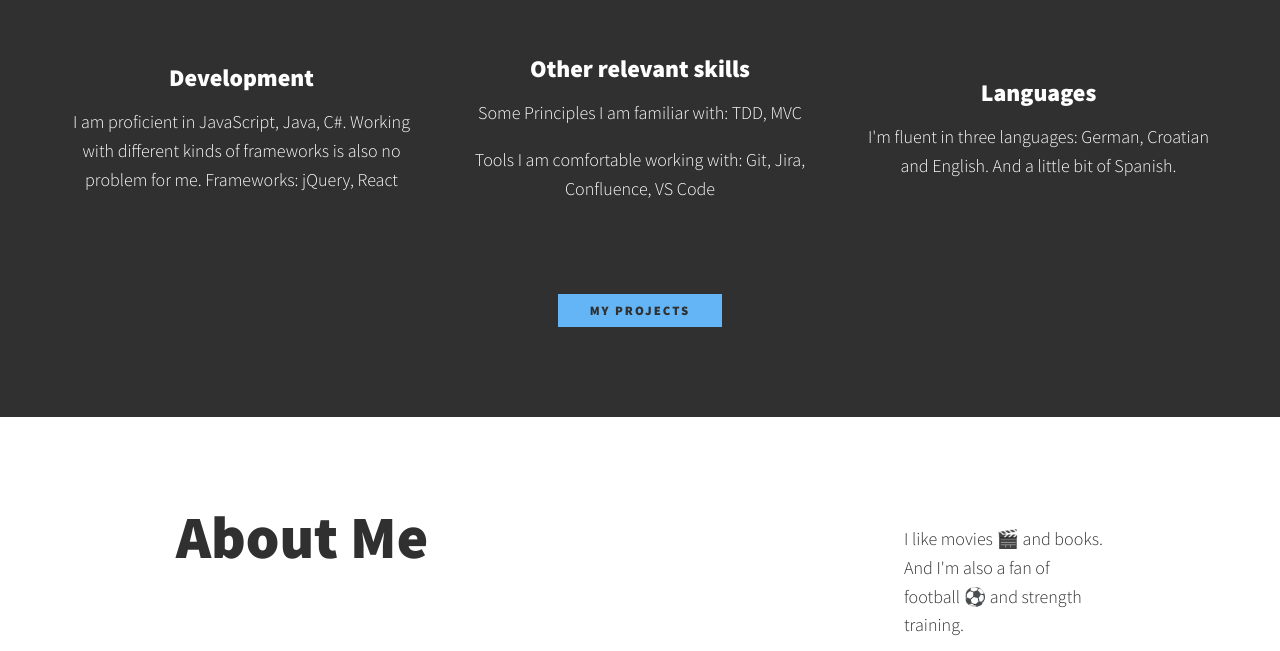
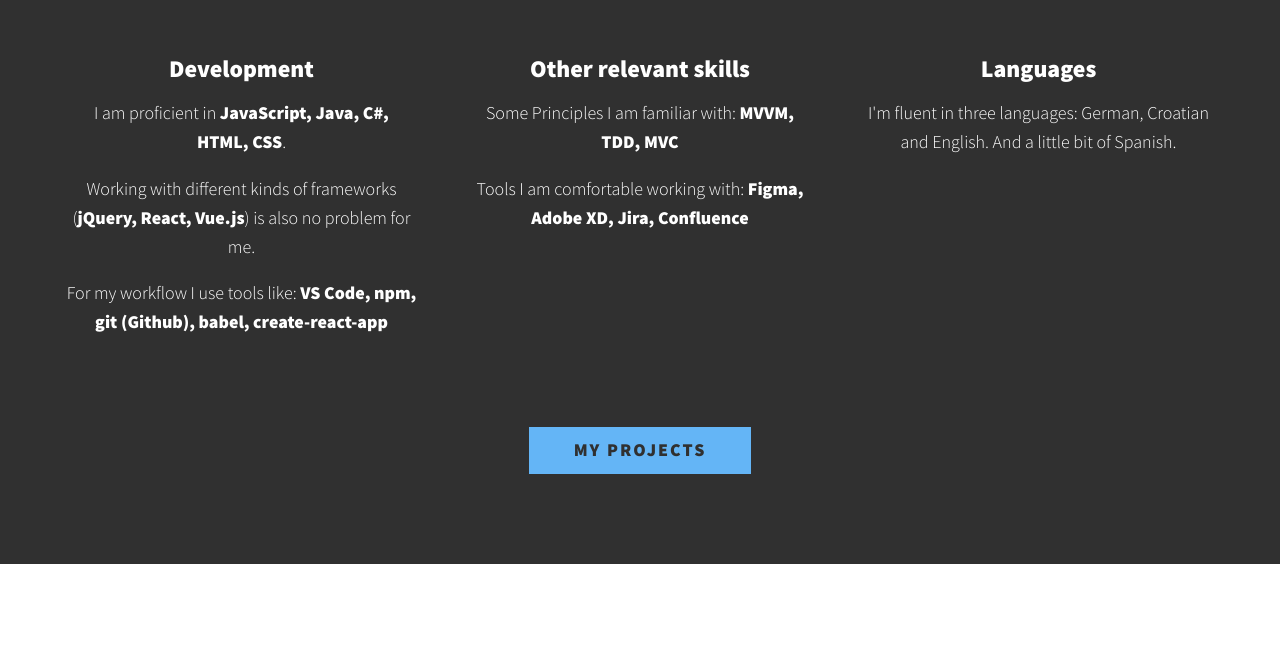
Before and after one commit to jjozic/jjozic.github.io, a plain HTML site: page index.html in a window 1280 px wide. Shown: the part 678-1329 px from the top of the page. Drawn offline with Linux system fonts and the light colour scheme.

Commit message:
Rewritten my skills and added a bit of styling

```diff
--- a/css/style.css
+++ b/css/style.css
@@ -77,7 +77,7 @@ strong { font-weight: var(--fw-bold) }
     color: var(--clr-dark);
     text-decoration: none;
     cursor: pointer;
-    font-size: .8rem;
+    font-size: var(--fs-body);
     text-transform: uppercase;
     letter-spacing: 2px;
     font-weight: var(--fw-bold);
@@ -331,7 +331,6 @@ header {
 @media (min-width: 800px) {
     .skills {
         display: flex;
-        align-items: center;
     }
 
     .skill + .skill {
--- a/index.html
+++ b/index.html
@@ -48,13 +48,15 @@
                 <!-- / skill -->
                 <div class="skill">
                     <h3>Development</h3>
-                    <p>I am proficient in JavaScript, Java, C#. Working with different kinds of frameworks is also no problem for me. Frameworks: jQuery, React</p>
+                    <p>I am proficient in <strong>JavaScript, Java, C#, HTML, CSS</strong>.</p>
+                    <p>Working with different kinds of frameworks (<strong>jQuery, React, Vue.js</strong>) is also no problem for me.</p>
+                    <p>For my workflow I use tools like: <strong>VS Code, npm, git (Github), babel, create-react-app</strong></p>
                 </div>
                 <!-- / skill -->
                 <div class="skill">
                     <h3>Other relevant skills</h3>
-                    <p>Some Principles I am familiar with: TDD, MVC</p>
-                    <p>Tools I am comfortable working with: Git, Jira, Confluence, VS Code</p>
+                    <p>Some Principles I am familiar with: <strong>MVVM, TDD, MVC</strong></p>
+                    <p>Tools I am comfortable working with: <strong>Figma, Adobe XD, Jira, Confluence</strong></p>
                 </div>
                 <!-- / skill -->
                 <div class="skill">
@@ -62,7 +64,6 @@
                     <p>I'm fluent in three languages: German, Croatian and English. And a little bit of Spanish.</p>
                 </div>
             </div> <!-- / skills -->
-
             <a href="#work" class="btn">My Projects</a>
         </section>
 
```
